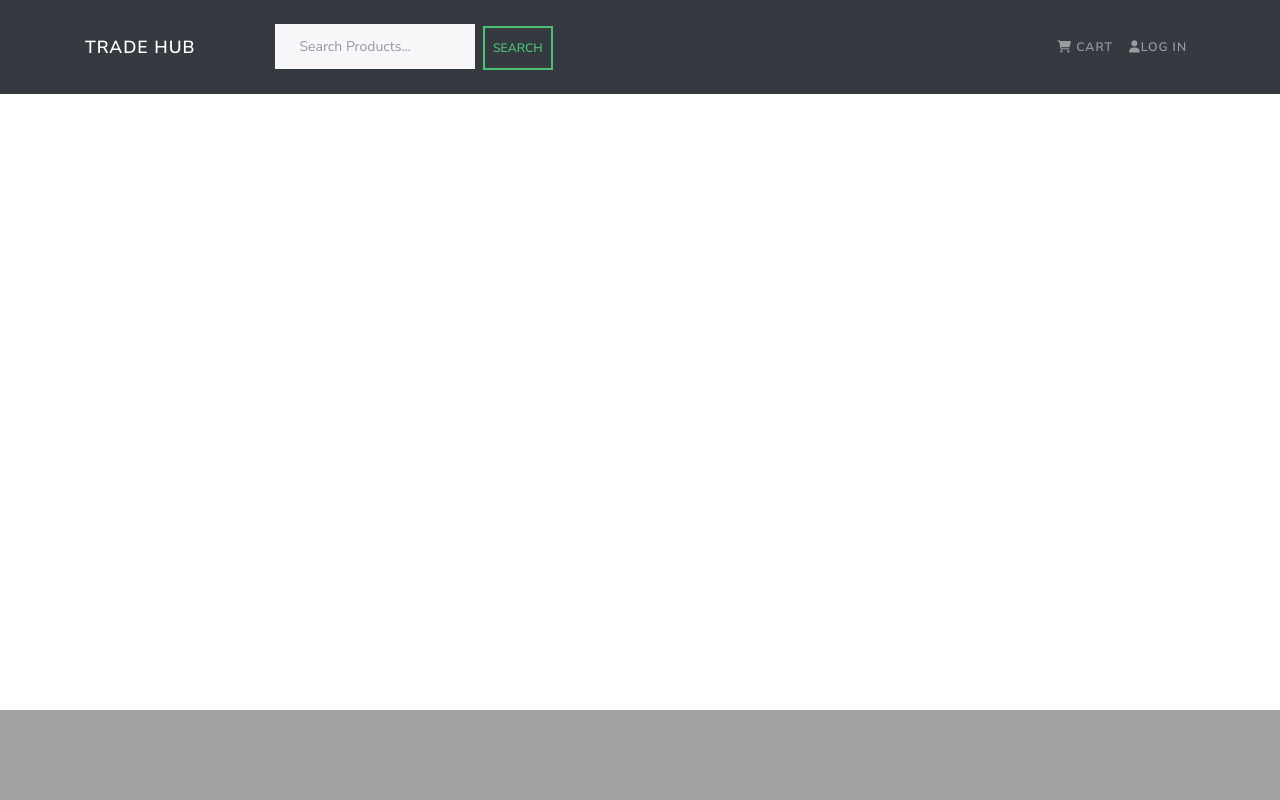
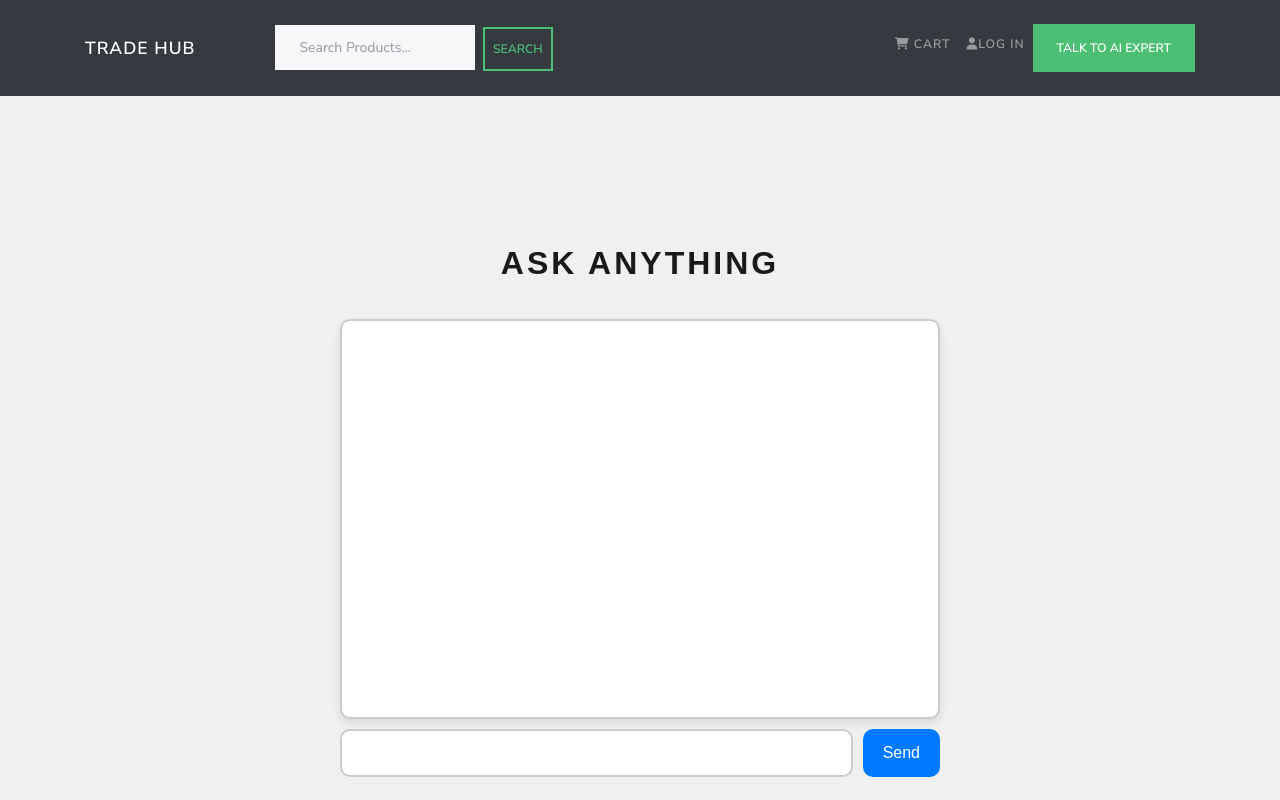
Before and after one commit to Saad-Ikhlaq/trade-hub, a React (Create React App) app in the folder frontend/: page /chatbot in a window 1280 px wide. Shown: the top 800 px of the page. Built offline with nearby package versions, Linux system fonts and the light colour scheme.

Commit message:
Bug fixes

```diff
--- a/frontend/src/App.js
+++ b/frontend/src/App.js
@@ -20,19 +20,24 @@ import OrderListScreen from "./screens/OrderListScreen";
 import { GoogleOAuthProvider } from "@react-oauth/google";
 import VerificationScreen from "./screens/VerificationScreen";
 import PleaseVerifyEmailScreen from "./screens/PleaseVerifyEmailScreen";
+import Chatbot from "./components/Chatbot";
 
 const App = () => {
-
   return (
     <div className="app-container">
       <div>
-
         <GoogleOAuthProvider>
           <Router>
             <Header />
             <Routes>
-              <Route path="/admin/productList" element={<ProductListScreen />} />
-              <Route path="/admin/product/:id/edit" element={<ProductEditScreen />} />
+              <Route
+                path="/admin/productList"
+                element={<ProductListScreen />}
+              />
+              <Route
+                path="/admin/product/:id/edit"
+                element={<ProductEditScreen />}
+              />
               <Route path="/admin/userList" element={<UserListScreen />} />
               <Route path="/admin/user/:id/edit" element={<UserEditScreen />} />
               <Route path="/admin/orderList" element={<OrderListScreen />} />
@@ -48,8 +53,15 @@ const App = () => {
               <Route path="/products/:id" element={<ProductScreen />} />
               <Route path="/cart" element={<CartScreen />} />
               <Route path="/cart/:id" element={<CartScreen />} />
-              <Route path="/verify-email/:verificationString" element={<VerificationScreen />} />
-              <Route path="/please-verify" element={<PleaseVerifyEmailScreen />} />
+              <Route
+                path="/verify-email/:verificationString"
+                element={<VerificationScreen />}
+              />
+              <Route
+                path="/please-verify"
+                element={<PleaseVerifyEmailScreen />}
+              />
+              <Route path="/chatbot" element={<Chatbot />} />
             </Routes>
           </Router>
         </GoogleOAuthProvider>
--- /dev/null
+++ b/frontend/src/chatbot.css
@@ -0,0 +1,72 @@
+/* Chatbot.css */
+
+.chat-container {
+    display: flex;
+    flex-direction: column;
+    align-items: center;
+    justify-content: center;
+    height: 100vh;
+    background-color: #f0f0f0;
+    font-family: Arial, sans-serif;
+  }
+
+  .chat-window {
+    width: 90%;
+    max-width: 600px;
+    height: 400px;
+    border: 2px solid #ccc;
+    border-radius: 10px;
+    padding: 10px;
+    background-color: white;
+    overflow-y: auto;
+    box-shadow: 0 4px 8px rgba(0, 0, 0, 0.1);
+  }
+
+  .message {
+    margin: 10px 0;
+    padding: 10px;
+    border-radius: 10px;
+    max-width: 70%;
+  }
+
+  .user {
+    align-self: flex-end;
+    background-color: #007bff;
+    color: white;
+  }
+
+  .bot {
+    align-self: flex-start;
+    background-color: #e9ecef;
+    color: black;
+  }
+
+  .input-container {
+    display: flex;
+    width: 90%;
+    max-width: 600px;
+    margin-top: 10px;
+  }
+
+  input {
+    flex: 1;
+    padding: 10px;
+    border: 2px solid #ccc;
+    border-radius: 10px;
+    margin-right: 10px;
+    font-size: 16px;
+  }
+
+  button {
+    padding: 10px 20px;
+    border: none;
+    border-radius: 10px;
+    background-color: #007bff;
+    color: white;
+    font-size: 16px;
+    cursor: pointer;
+  }
+
+  button:hover {
+    background-color: #0056b3;
+  }
--- /dev/null
+++ b/frontend/src/components/Chatbot.js
@@ -0,0 +1,67 @@
+import React, { useState } from "react";
+import axios from "axios";
+import "../chatbot.css"; // Import the CSS file
+
+const Chatbot = () => {
+  const [messages, setMessages] = useState([]);
+  const [input, setInput] = useState("");
+
+  const sendMessage = async () => {
+    if (input.trim() === "") return;
+
+    const userMessage = { sender: "user", text: input };
+    setMessages([...messages, userMessage]);
+
+    try {
+      const response = await axios.post(
+        "https://api.openai.com/v1/chat/completions",
+        {
+          model: "gpt-3.5-turbo", // change to the correct model you have access to
+          messages: [{ role: "user", content: input }],
+        },
+        {
+          headers: {
+            Authorization:
+              "Bearer sk-proj-aKX7gF7cFLQR2Kod2aDRT3BlbkFJaKZXygFqXtiQ4dhCPYIt",
+            "Content-Type": "application/json",
+          },
+        }
+      );
+
+      const botMessage = {
+        sender: "bot",
+        text: response.data.choices[0].message.content,
+      };
+      setMessages([...messages, userMessage, botMessage]);
+      setInput("");
+    } catch (error) {
+      console.error("Error:", error);
+    }
+  };
+
+  return (
+    <div>
+      <div className="chat-container">
+        <h1>Ask anything</h1>
+        <div className="chat-window">
+          {messages.map((msg, index) => (
+            <div key={index} className={`message ${msg.sender}`}>
+              {msg.text}
+            </div>
+          ))}
+        </div>
+        <div className="input-container">
+          <input
+            type="text"
+            value={input}
+            onChange={(e) => setInput(e.target.value)}
+            onKeyPress={(e) => (e.key === "Enter" ? sendMessage() : null)}
+          />
+          <button onClick={sendMessage}>Send</button>
+        </div>
+      </div>
+    </div>
+  );
+};
+
+export default Chatbot;
--- a/frontend/src/components/Header.js
+++ b/frontend/src/components/Header.js
@@ -1,6 +1,6 @@
 import React from "react";
 import { LinkContainer } from "react-router-bootstrap";
-import { Navbar, Nav, Container, NavDropdown } from "react-bootstrap";
+import { Navbar, Nav, Container, NavDropdown, Button } from "react-bootstrap";
 import { useSelector, useDispatch } from "react-redux";
 import { logout } from "../actions/userActions";
 import { useNavigate } from "react-router-dom";
@@ -63,6 +63,9 @@ const Header = () => {
                   </LinkContainer>
                 </NavDropdown>
               )}
+              <Button variant="success" onClick={() => navigate("/chatbot")}>
+                Talk to AI expert
+              </Button>{" "}
             </Nav>
           </Navbar.Collapse>
         </Container>
--- a/frontend/src/index.css
+++ b/frontend/src/index.css
@@ -1,31 +1,30 @@
-#root{
-
+#root {
   position: relative;
 }
-main{
+main {
   height: 80vh;
 }
-h3{
+h3 {
   padding: 1rem;
 }
-h1{
+h1 {
   padding: 1.8rem 0;
 }
-h2{
+h2 {
   padding: 1.4rem 0;
 }
 
-.rating span{
+.rating span {
   margin: 0.2rem;
 }
-.product-card{
+.product-card {
   height: 400px;
 }
-.product-card .card-title{
+.product-card .card-title {
   height: 60px;
 }
 
-.footer-container{
+.footer-container {
   text-align: center;
   margin-top: 200px;
   background-color: rgb(163, 162, 162);
@@ -63,7 +62,7 @@ h2{
   margin: 0 auto;
 }
 
-.google-button{
+.google-button {
   height: 100px;
   width: 300px;
   background-color: blue;
@@ -71,9 +70,25 @@ h2{
   font-weight: bold;
 }
 
-.app-container{
+.app-container {
   min-height: 100vh;
   display: flex;
   flex-direction: column;
   justify-content: space-between;
 }
+
+.user-message {
+  text-align: right;
+  background-color: #dcf8c6;
+  padding: 10px;
+  border-radius: 10px;
+  margin: 5px;
+}
+
+.bot-message {
+  text-align: left;
+  background-color: #fff;
+  padding: 10px;
+  border-radius: 10px;
+  margin: 5px;
+}
--- a/frontend/src/screens/HomeScreen.js
+++ b/frontend/src/screens/HomeScreen.js
@@ -29,7 +29,7 @@ const HomeScreen = () => {
   }, [dispatch, keyword]);
 
   useEffect(() => {
-    dispatch({ type: ORDER_DETAILS_RESET })
+    dispatch({ type: ORDER_DETAILS_RESET });
   }, []);
 
   return (
--- a/frontend/src/screens/LoginScreen.js
+++ b/frontend/src/screens/LoginScreen.js
@@ -11,7 +11,6 @@ import LoginButton from "../components/Login";
 import LogoutButton from "../components/Logout";
 
 const LoginScreen = () => {
-
   const [email, setEmail] = useState("");
   const [password, setPassword] = useState("");
 
@@ -57,7 +56,7 @@ const LoginScreen = () => {
         <Form.Group controlId="password" className="my-3">
           <Form.Label>Password</Form.Label>
           <Form.Control
-            type="string"
+            type="password"
             value={password}
             placeholder="Your password"
             onChange={(e) => {
@@ -82,7 +81,7 @@ const LoginScreen = () => {
 
       <Row className="py-3">
         <Col>
-          <LoginButton className="google-button"/>
+          <LoginButton className="google-button" />
         </Col>
       </Row>
     </FormContainer>
--- a/frontend/src/screens/RegisterScreen.js
+++ b/frontend/src/screens/RegisterScreen.js
@@ -17,14 +17,14 @@ const RegisterScreen = () => {
   const navigate = useNavigate();
   const location = useLocation();
   const userRegister = useSelector((state) => state.userRegister);
-  const {error, loading, userInfo, verificationString} = userRegister
+  const { error, loading, userInfo, verificationString } = userRegister;
 
   const redirect = location.search ? location.search.split("=")[1] : "/";
 
   useEffect(() => {
     if (userInfo) {
       // navigate(redirect);
-      navigate('/please-verify');
+      navigate("/please-verify");
     }
   }, [userInfo, redirect, navigate]);
 
@@ -33,23 +33,22 @@ const RegisterScreen = () => {
   const submitHandler = (e) => {
     e.preventDefault();
 
-    if(password === confirmPassword){
-    //Dispatach
-    dispatch(register(name, email, password));
-    }
-    else{
-        setMessage('Password should be same');
+    if (password === confirmPassword) {
+      //Dispatach
+      dispatch(register(name, email, password));
+    } else {
+      setMessage("Password should be same");
     }
   };
 
   return (
     <FormContainer>
-        <h1>Register</h1>
-        {message && <Message variant='danger'>{message}</Message>}
-        {error && <Message variant='danger'>{error}</Message>}
-        {loading && <Loader />}
+      <h1>Register</h1>
+      {message && <Message variant="danger">{message}</Message>}
+      {error && <Message variant="danger">{error}</Message>}
+      {loading && <Loader />}
       <Form onSubmit={submitHandler}>
-      <Form.Group controlId="name" className="my-3">
+        <Form.Group controlId="name" className="my-3">
           <Form.Label>Name</Form.Label>
           <Form.Control
             type="string"
@@ -74,7 +73,7 @@ const RegisterScreen = () => {
         <Form.Group controlId="password" className="my-3">
           <Form.Label>Password</Form.Label>
           <Form.Control
-            type="string"
+            type="password"
             value={password}
             placeholder="Your password"
             onChange={(e) => {
```
Also changed, not shown: frontend/src/screens/PlaceOrderScreen.js (+14 -3 lines). Lines whose indentation alone changed are shown as unchanged.
